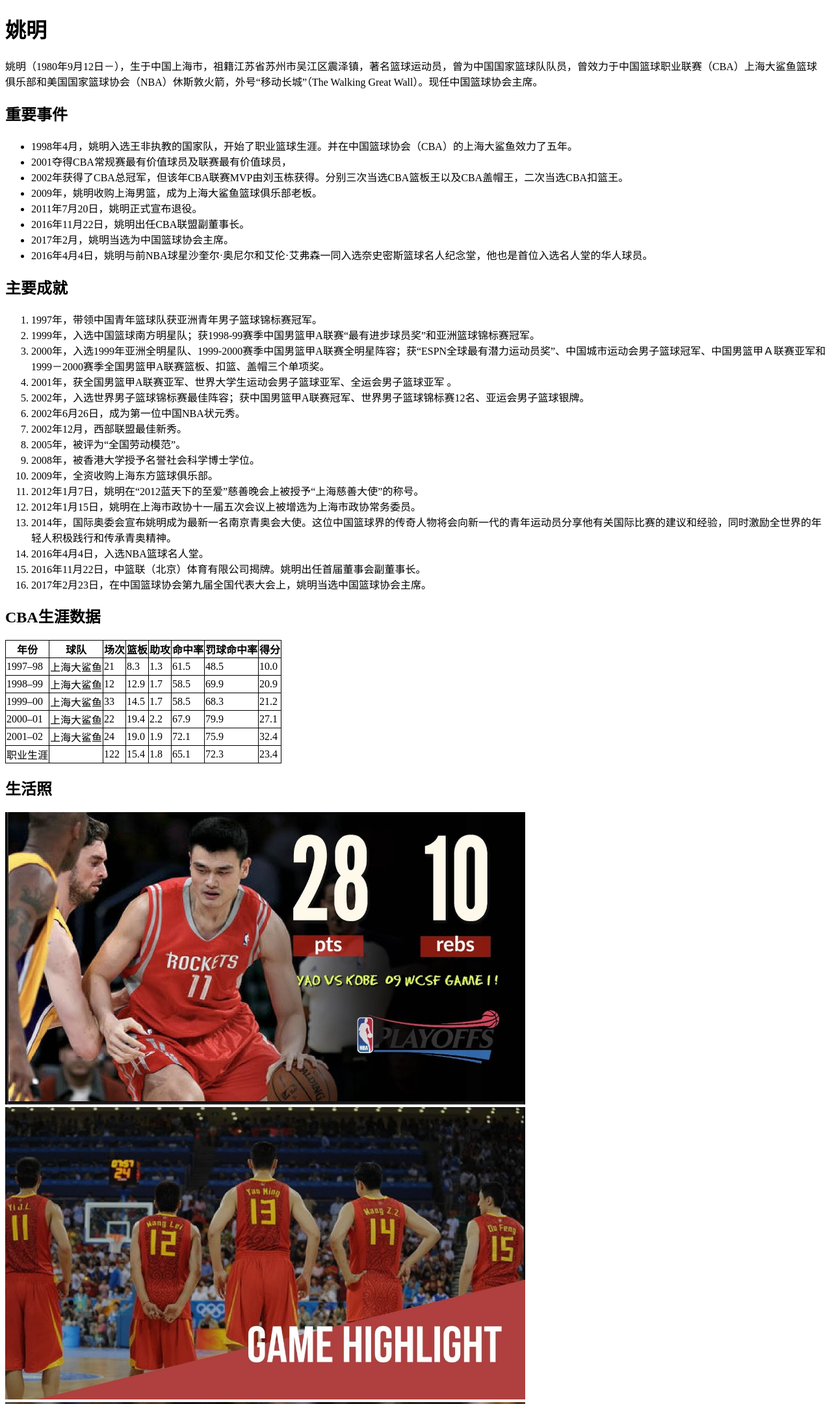
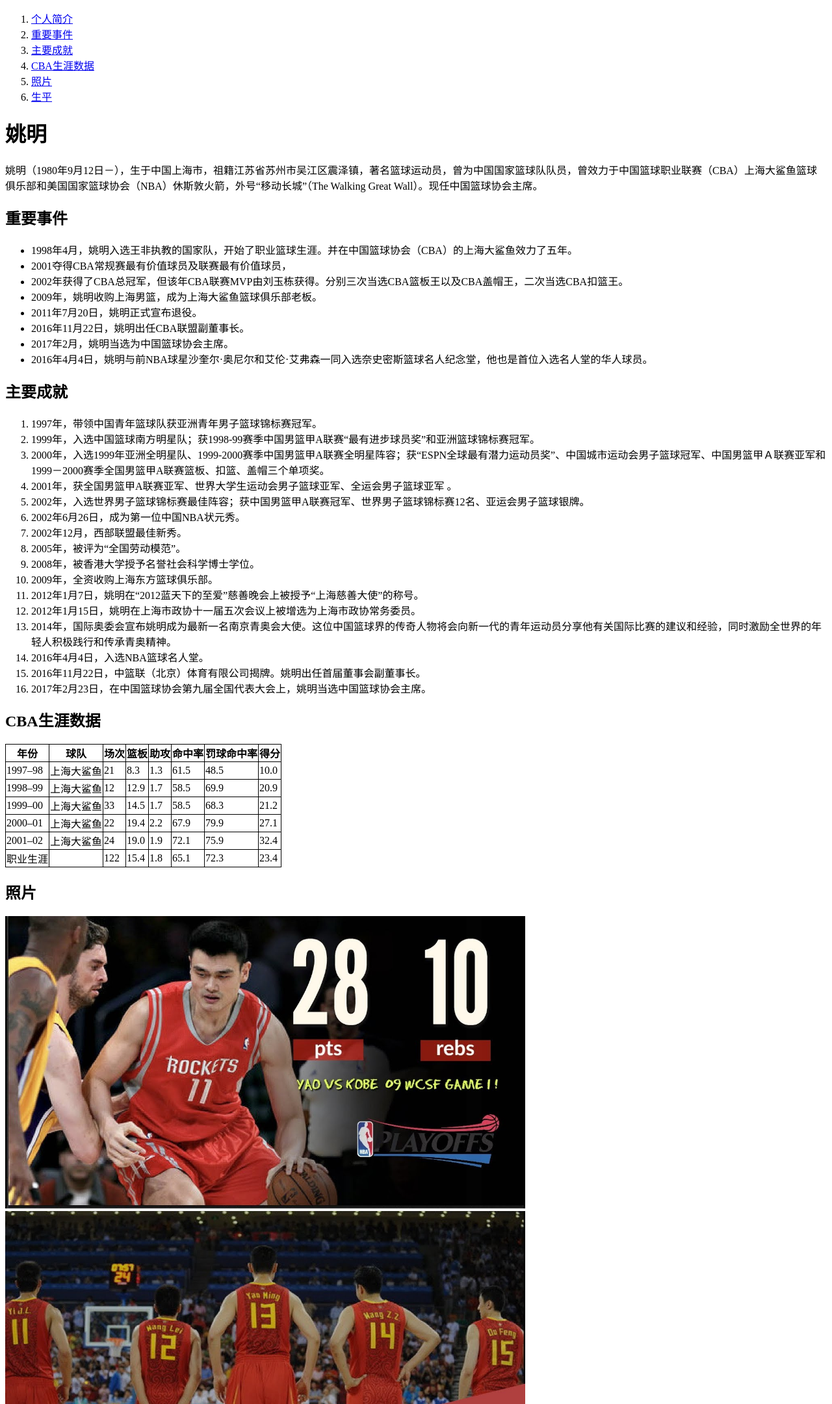
Before and after one commit to Xinjn/HTML-YaoMing, a plain HTML site: page index.html in a window 1280 px wide. Shown: the top 2161 px of the page at 65% size. Drawn offline with Linux system fonts and the light colour scheme.

Commit message:
第二版

```diff
--- a/index.html
+++ b/index.html
@@ -2,7 +2,10 @@
 <html lang="zh-CH">
   <head>
     <meta charset="UTF-8" />
-    <meta name="viewport" content="width=device-width, initial-scale=1.0" />
+    <meta
+      name="viewport"
+      content="width=device-width, initial-scale=1.0minimum-scale=1.0 maximum-scale=1.0 user-scalable=no"
+    />
     <title>姚明</title>
     <style>
       table {
@@ -21,12 +24,22 @@
     </style>
   </head>
   <body>
-    <h1>姚明</h1>
+    <nav>
+      <ol>
+        <li><a href="#yaoming">个人简介</a></li>
+        <li><a href="#event">重要事件</a></li>
+        <li><a href="#awards">主要成就</a></li>
+        <li><a href="#works">CBA生涯数据</a></li>
+        <li><a href="#pictures">照片</a></li>
+        <li><a href="#life">生平</a></li>
+      </ol>
+    </nav>
+    <h1 id="yaoming">姚明</h1>
     <p>
       姚明（1980年9月12日－），生于中国上海市，祖籍江苏省苏州市吴江区震泽镇，著名篮球运动员，曾为中国国家篮球队队员，曾效力于中国篮球职业联赛（CBA）上海大鲨鱼篮球俱乐部和美国国家篮球协会（NBA）休斯敦火箭，外号“移动长城”（The
       Walking Great Wall）。现任中国篮球协会主席。
     </p>
-    <h2>重要事件</h2>
+    <h2 id="event">重要事件</h2>
 
     <ul>
       <li>
@@ -45,7 +58,7 @@
       </li>
     </ul>
 
-    <h2>主要成就</h2>
+    <h2 id="awards">主要成就</h2>
 
     <ol>
       <li>1997年，带领中国青年篮球队获亚洲青年男子篮球锦标赛冠军。</li>
@@ -85,7 +98,7 @@
       </li>
     </ol>
 
-    <h2>CBA生涯数据</h2>
+    <h2 id="works">CBA生涯数据</h2>
 
     <table>
       <thead>
@@ -164,13 +177,25 @@
       </tbody>
     </table>
 
-    <h2>生活照</h2>
+    <h2 id="pictures">照片</h2>
 
-    <div><img src="./images/1.jpg" alt="图1" width="800" /></div>
-    <div><img src="./images/2.jpg" alt="图2" width="800" /></div>
-    <div><img src="./images/3.jpeg" alt="图3" width="800" /></div>
+    <div>
+      <a href="./images/1.jpg" target="_blank">
+        <img src="./images/1.jpg" alt="图1" width="800" />
+      </a>
+    </div>
+    <div>
+      <a href="./images/2.jpg" target="_blank">
+        <img src="./images/2.jpg" alt="图2" width="800" />
+      </a>
+    </div>
+    <div>
+      <a href="./images/3.jpeg" target="_blank">
+        <img src="./images/3.jpeg" alt="图3" width="800" />
+      </a>
+    </div>
 
-    <h2>生平</h2>
+    <h2 id="life">生平</h2>
     <p>
       姚明是独生子，父亲姚志源身高6英尺10英寸（2.08米），母亲方凤娣身高6英尺2英寸（1.88米）。两人之前都是职业篮球运动员。姚明出生时重11磅（5.0千克），身高大约是中国新生儿平均身高的两倍。姚明10岁时，他的身高已达5英尺5英寸（1.65米）。当时，一位给姚明做了身体检查的体育医生曾预言，姚明将来会长到7英尺3英寸（2.20米）。姚明9岁在上海高安路第一小学就读时开始打篮球，后进入少年体校。
     </p>
```
